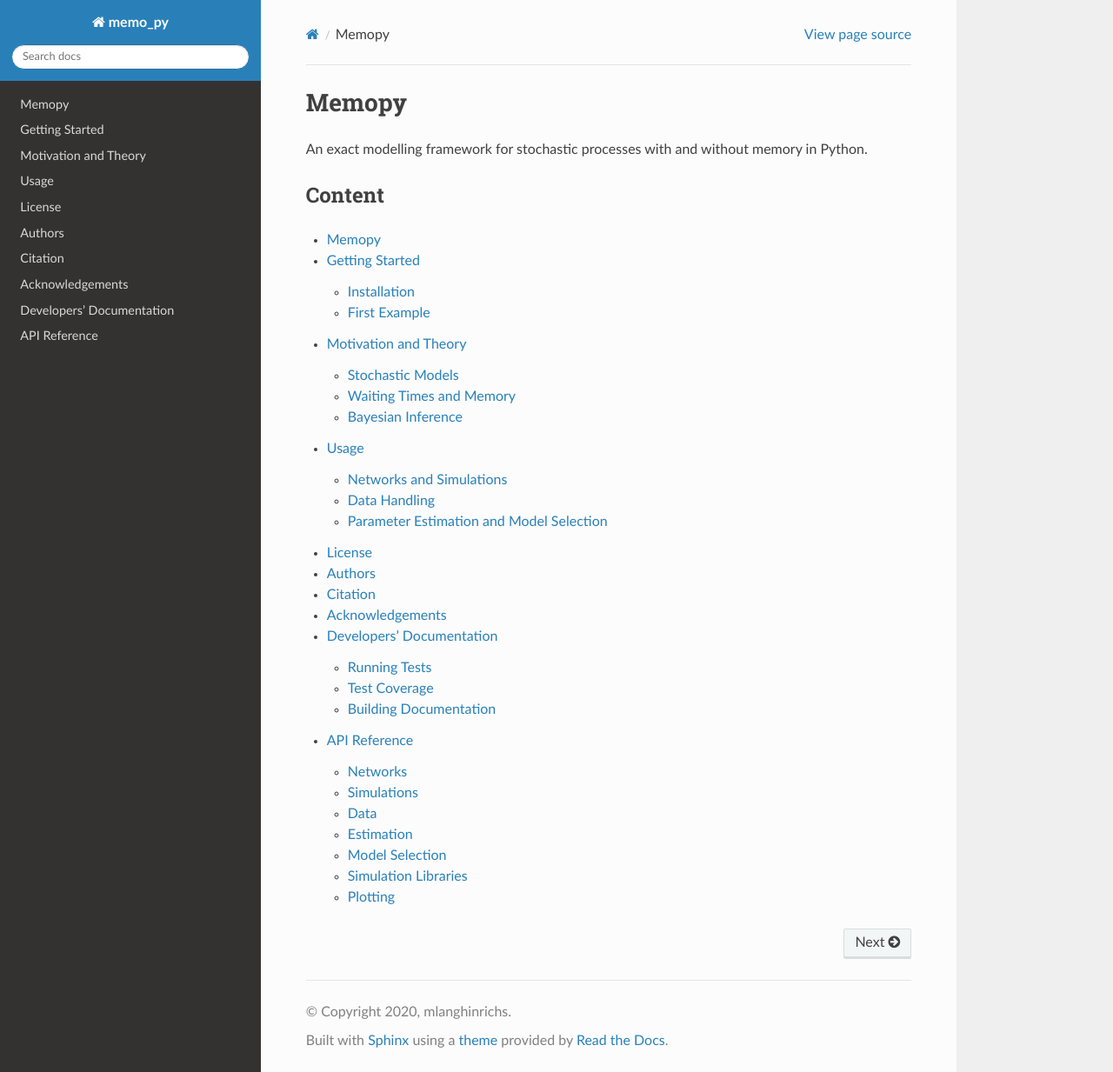
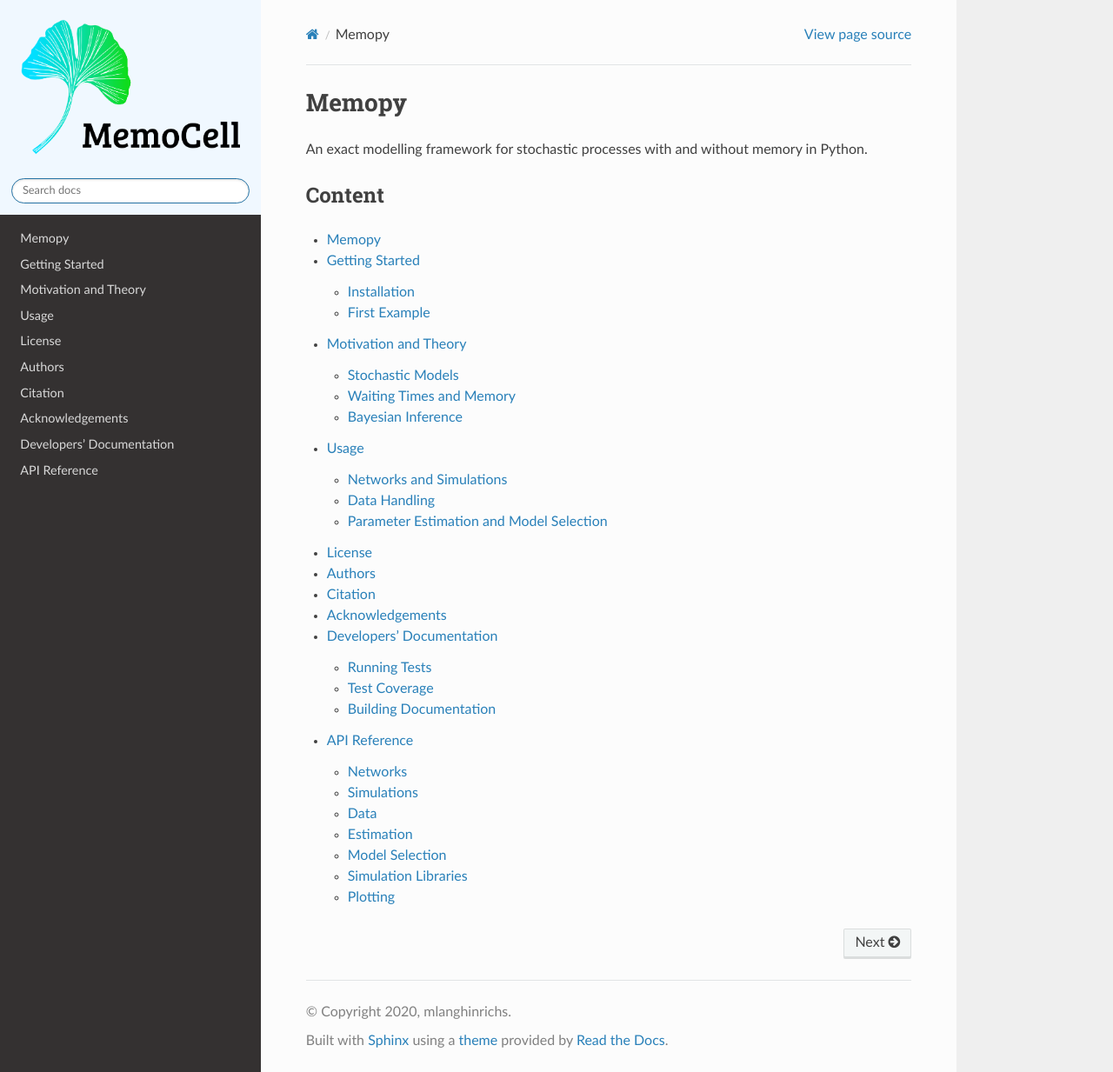
Before and after one commit to mauricelanghinrichs/memocell, a Sphinx documentation site: the page built from docs/index.rst, in a window 1280 px wide and 1233 px high. Shown: the whole window at 87% size. Built offline with Sphinx 7.4.7 and the Read the Docs theme 2.0.0, drawn with Linux system fonts in a browser that asks for light colours.

Commit message:
paper updates, logo

```diff
--- a/README.rst
+++ b/README.rst
@@ -1,3 +1,7 @@
+
+<p align="center"><img src="images/MemoCellLogo.png" alt="" width="350"></p>
+<hr>
+
 Memopy
 ======
 
--- a/docs/conf.py
+++ b/docs/conf.py
@@ -55,8 +55,13 @@ exclude_patterns = ['_build', 'Thumbs.db', '.DS_Store']
 # a list of builtin themes.
 #
 html_theme = 'sphinx_rtd_theme'
-
 # Add any paths that contain custom static files (such as style sheets) here,
 # relative to this directory. They are copied after the builtin static files,
 # so a file named "default.css" will overwrite the builtin "default.css".
 html_static_path = ['_static']
+html_logo = '../images/MemoCellLogo.png'
+html_theme_options = {
+    'logo_only': True,
+    'display_version': False,
+    'style_nav_header_background': 'aliceblue',
+}
```
Also changed, not shown: other parts of README.rst (+2 -0 lines), images/MemoCellLogo.png (added), images/MemoCellLogo.svg (added), 11 other files.
